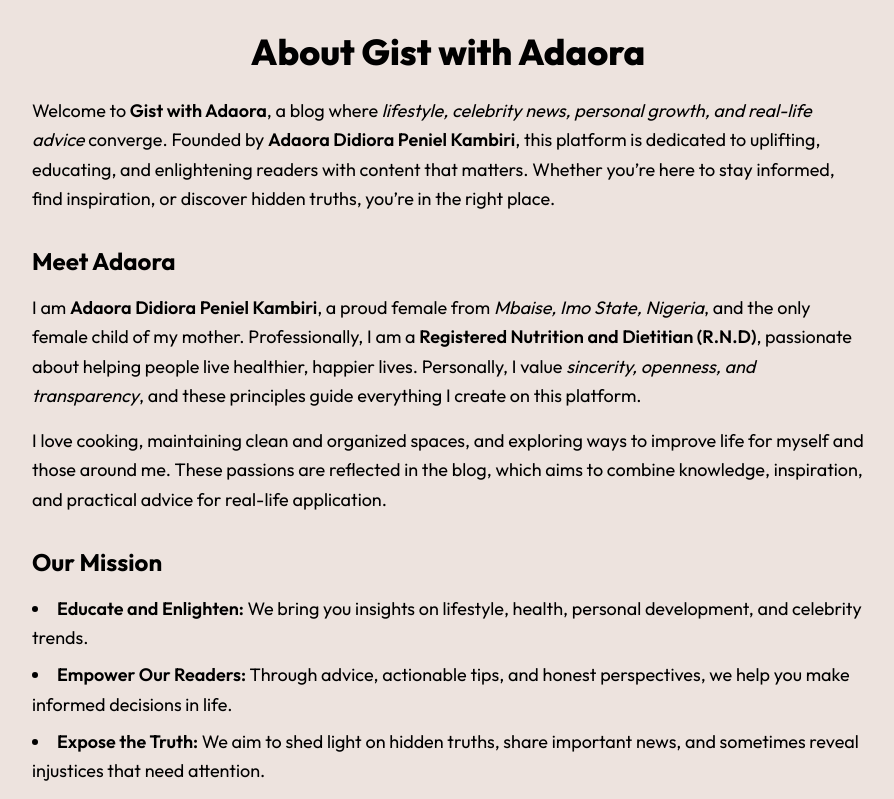
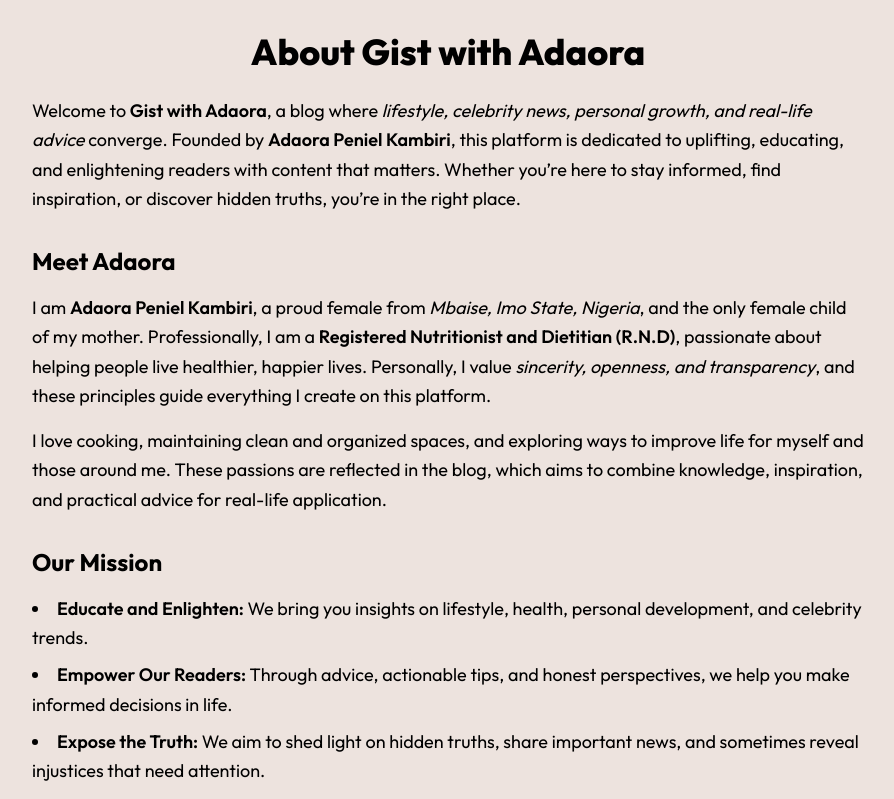
Before and after one commit to Ifechukwu-udechukwu/Gist-With-Adaora, a React (Vite) app in the folder client/: page /about in a window 1280 px wide. Shown: the top 799 px of the page, without its empty margins (192-1086 px from the left). Built offline with nearby package versions, Linux system fonts and the light colour scheme; no server answers.

Commit message:
update feature

```diff
--- a/client/src/components/About.jsx
+++ b/client/src/components/About.jsx
@@ -4,14 +4,14 @@ const About = () => (
 
     <section className="space-y-4">
       <p className="text-lg leading-relaxed">
-        Welcome to <span className="font-semibold">Gist with Adaora</span>, a blog where <span className="italic">lifestyle, celebrity news, personal growth, and real-life advice</span> converge. Founded by <span className="font-semibold">Adaora Didiora Peniel Kambiri</span>, this platform is dedicated to uplifting, educating, and enlightening readers with content that matters. Whether you’re here to stay informed, find inspiration, or discover hidden truths, you’re in the right place.
+        Welcome to <span className="font-semibold">Gist with Adaora</span>, a blog where <span className="italic">lifestyle, celebrity news, personal growth, and real-life advice</span> converge. Founded by <span className="font-semibold">Adaora Peniel Kambiri</span>, this platform is dedicated to uplifting, educating, and enlightening readers with content that matters. Whether you’re here to stay informed, find inspiration, or discover hidden truths, you’re in the right place.
       </p>
     </section>
 
     <section className="space-y-4">
       <h2 className="text-2xl font-bold">Meet Adaora</h2>
       <p className="text-lg leading-relaxed">
-        I am <span className="font-semibold">Adaora Didiora Peniel Kambiri</span>, a proud female from <span className="italic">Mbaise, Imo State, Nigeria</span>, and the only female child of my mother. Professionally, I am a <span className="font-semibold">Registered Nutrition and Dietitian (R.N.D)</span>, passionate about helping people live healthier, happier lives. Personally, I value <span className="italic">sincerity, openness, and transparency</span>, and these principles guide everything I create on this platform.
+        I am <span className="font-semibold">Adaora Peniel Kambiri</span>, a proud female from <span className="italic">Mbaise, Imo State, Nigeria</span>, and the only female child of my mother. Professionally, I am a <span className="font-semibold">Registered Nutritionist and Dietitian (R.N.D)</span>, passionate about helping people live healthier, happier lives. Personally, I value <span className="italic">sincerity, openness, and transparency</span>, and these principles guide everything I create on this platform.
       </p>
       <p className="text-lg leading-relaxed">
         I love cooking, maintaining clean and organized spaces, and exploring ways to improve life for myself and those around me. These passions are reflected in the blog, which aims to combine knowledge, inspiration, and practical advice for real-life application.
```
